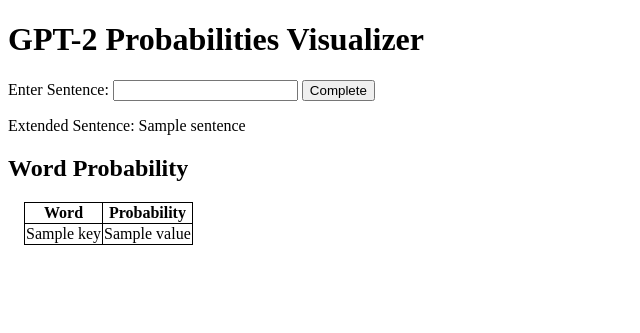
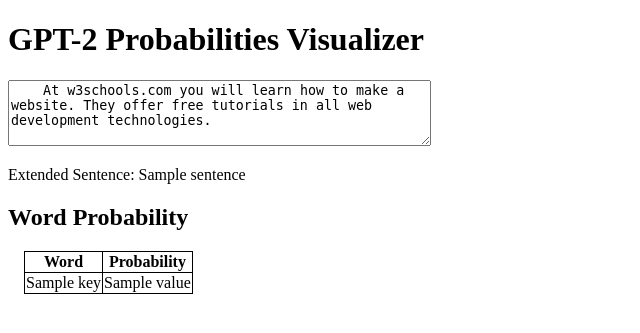
Before and after one commit to vkethana/llm-probability-visualize, a Flask app: template templates/index.html in a window 1280 px wide. Shown: the top 333 px of the page, without its empty margins (0-640 px from the left). Run offline with Flask 3, Linux system fonts and the light colour scheme; the template is opened without the code that fills it: most values are stand-ins (such as "Sample title", 1, 10 or a date in 2020).

Commit message:
current commit is scuffed migth have to roll backL

```diff
--- a/templates/index.html
+++ b/templates/index.html
@@ -14,11 +14,10 @@
 </head>
 <body>
     <h1>GPT-2 Probabilities Visualizer</h1>
-    <form method="post">
-        <label for="sentence">Enter Sentence:</label>
-        <input type="text" id="sentence" name="sentence" required>
-        <button type="submit">Complete</button>
-    </form>
+    <textarea id="sentence" name="sentence" rows="4" cols="50">
+    At w3schools.com you will learn how to make a website. They offer free tutorials in all web development technologies.
+    </textarea>
+
     {% if sentence %}
     <p>Extended Sentence: {{ sentence }}</p>
     {% endif %}
```
